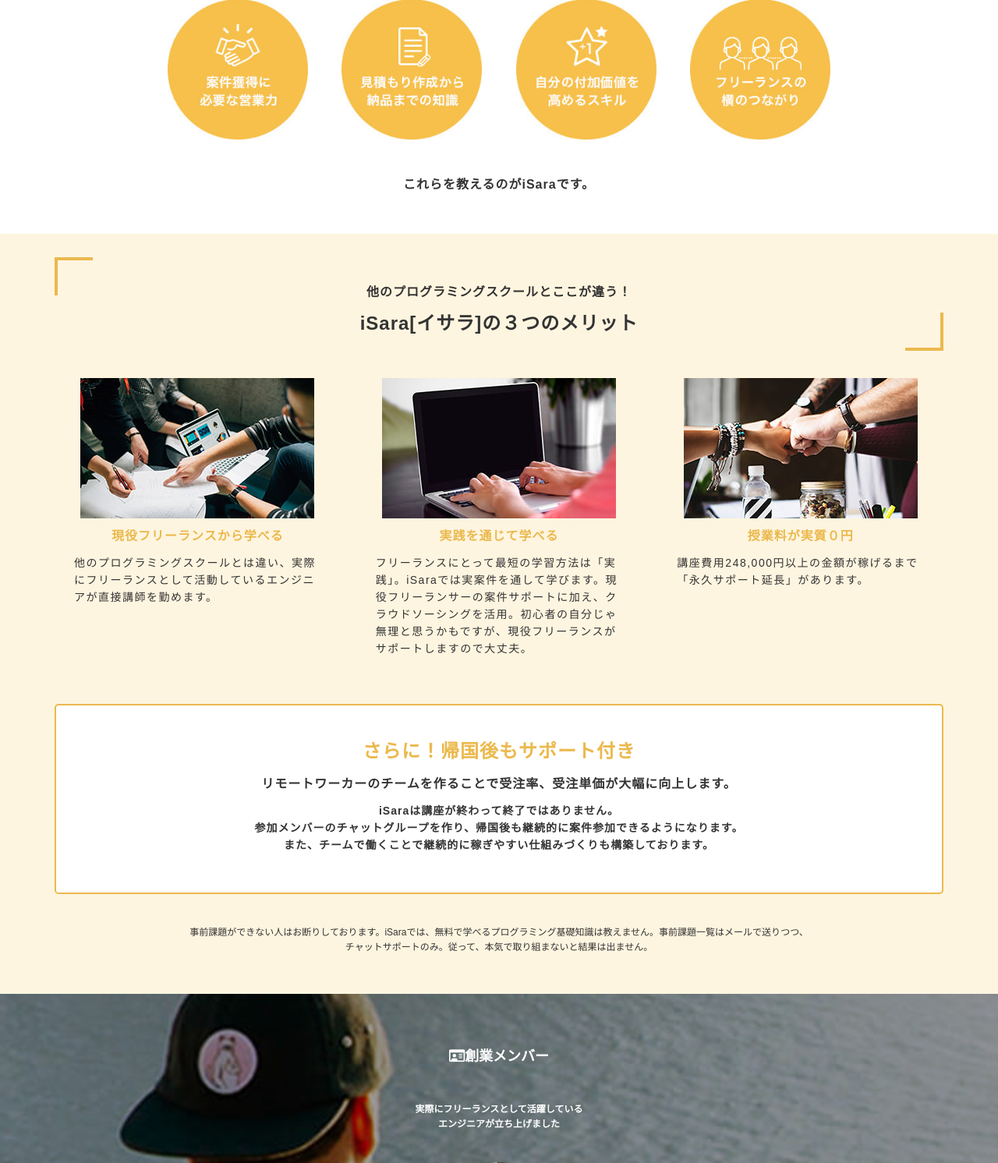
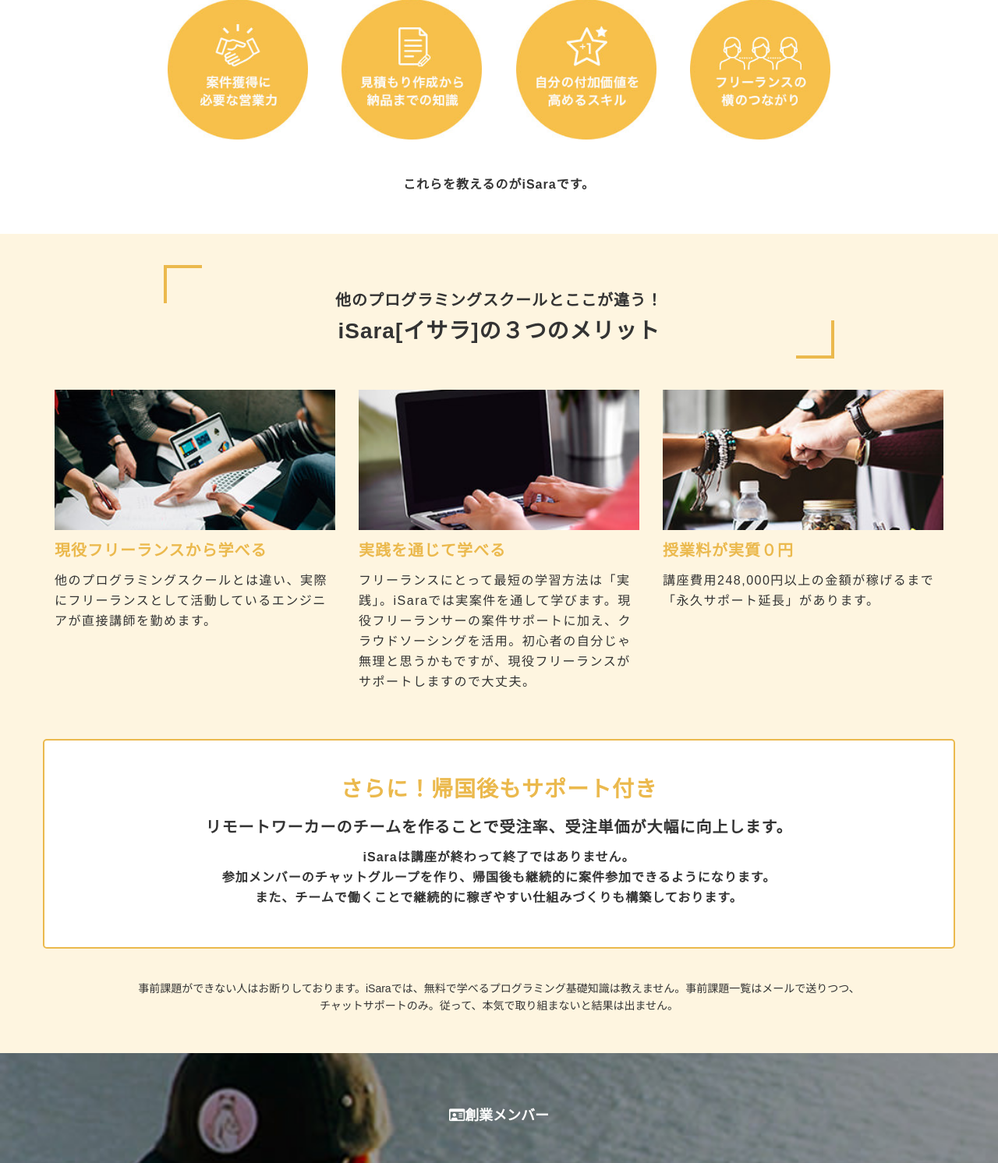
Before and after one commit to Yosuke-Nishizawa/HTML-Replication, a PHP site: page / in a window 1280 px wide. Shown: the part 3263-4755 px from the top of the page at 78% size. Run offline with PHP 8.4, Linux system fonts and the light colour scheme; some libraries are stand-ins or nearby versions.

Commit message:
page8 完了

```diff
--- a/iSara/css/base.css
+++ b/iSara/css/base.css
@@ -739,6 +739,7 @@ span.marker {
 }
 .box-page8-braces {
   padding: 25px 0 15px;
+  max-width: 860px;
 }
 .txt-page8-braces {
   font-size: 15px;
@@ -800,10 +801,10 @@ span.marker {
 }
 @media screen and (min-width:769px) {
   .sec-page8 {
-    padding: 30px 60px 50px;
+    padding: 30px 50px 50px;
   }
   .box-page8-braces {
-    margin: 0 10px 0;
+    margin: 0 auto 0;
   }
   .txt-page8-braces {
     font-size: 16px;
@@ -865,6 +866,63 @@ span.marker {
   }
   [class^="img-page8-merit-"] {
     margin: 0;
+  }
+}
+@media screen and (min-width:1191px) {
+  .sec-page8 {
+    padding: 40px 35px 50px;
+  }
+  .txt-page8-braces {
+    font-size: 20px;
+    line-height: 40px;
+  }
+  .ttl-page8-02 {
+    font-size: 28px;
+    line-height: 40px;
+  }
+  .grid-page8-merit {
+    margin: 40px auto 0;
+    width: 1140px;
+  }
+  .grid-page8-merit .col {
+    width: 360px;
+  }
+  [class^="img-page8-merit-"] {
+    width: 100%;
+    background-size: cover;
+  }
+  .ttl-page8-03 {
+    font-weight: 700;
+    font-size: 20px;
+    line-height: 32px;
+    text-align: left;
+  }
+  .txt-page8-merit {
+    font-size: 16px;
+    line-height: 26px;
+    margin-left: 0;
+    margin-right: 10px;
+  }
+  .ttl-page8-03-02 {
+    font-size: 28px;
+    line-height: 45px;
+  }
+  .sec-page8-support {
+    max-width: 1170px;
+    margin-left: auto;
+    margin-right: auto;
+  }
+  .txt-page8-support {
+    font-size: 20px;
+    line-height: 32px;
+  }
+  .txt-page8-support-small {
+    font-size: 16px;
+    line-height: 26px;
+  }
+  .txt-page8-note {
+    font-size: 14px;
+    line-height: 22px;
   }
 }
 /* page9 */
```
